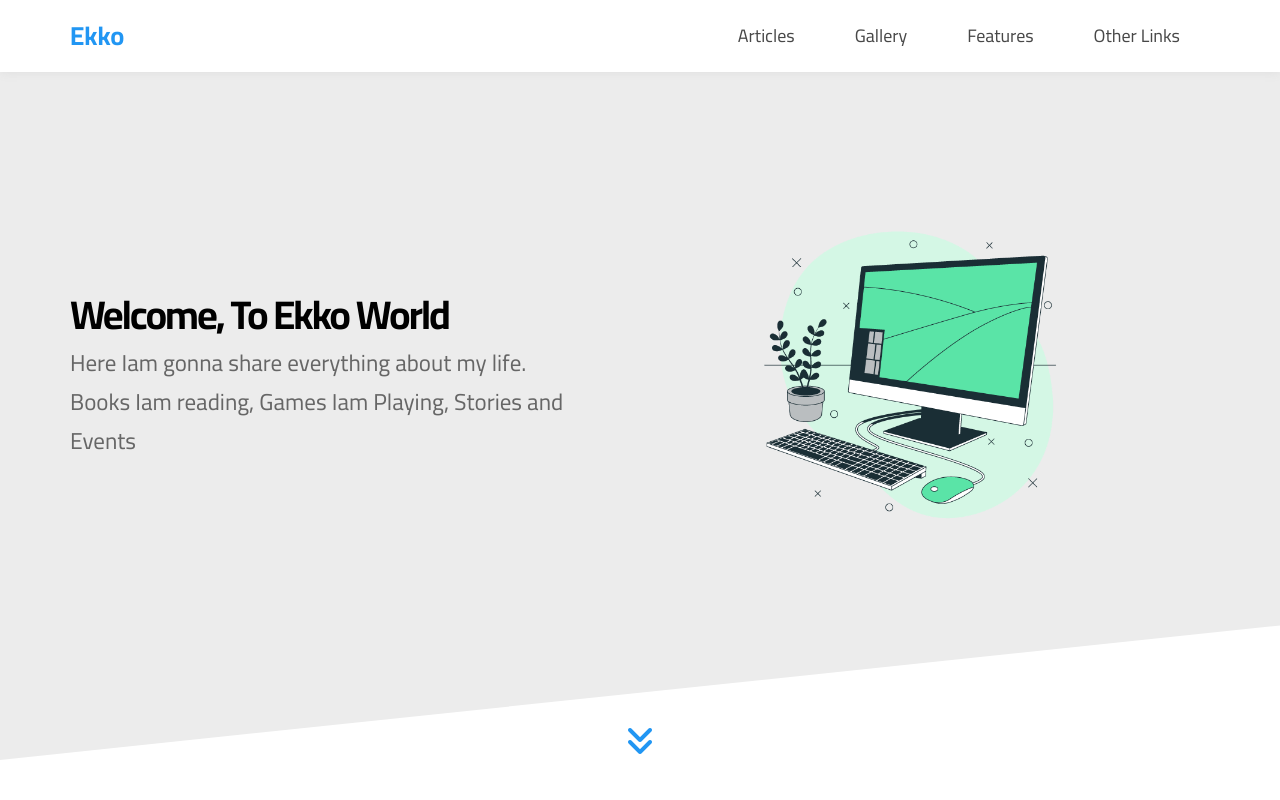
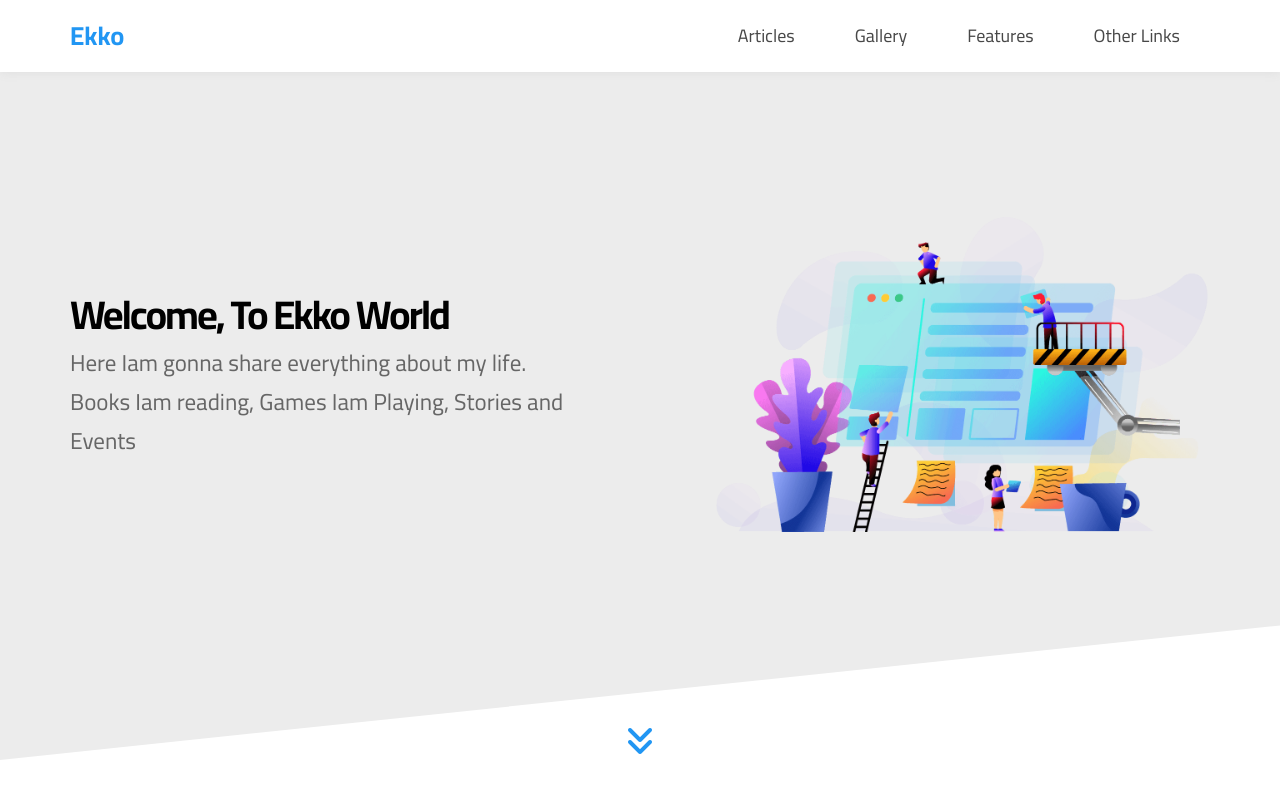
Before and after one commit to medhatassm/Ekko, a plain HTML site: page index.html in a window 1280 px wide. Shown: the top 800 px of the page. Drawn offline with Linux system fonts and the light colour scheme; files whose address does not match are found by name.

Commit message:
Change Landing Image

```diff
--- a/index.html
+++ b/index.html
@@ -92,7 +92,7 @@
                     Events</p>
             </div>
             <div class="image">
-                <img decoding="async" src="./public/images/other_links.png" alt="" />
+                <img decoding="async" src="./public/images/landing-image.png" alt="" />
             </div>
         </div>
         <a href="#articles" class="go-down">
--- a/public/styles/main.css
+++ b/public/styles/main.css
@@ -480,9 +480,9 @@ body {
 
 .landing .image img {
     position: relative;
-    width: 300px;
+    width: 500px;
     animation: up-and-down 5s linear infinite;
-    right: 150px;
+
 }
 
 @media (max-width: 991px) {
```
Also changed, not shown: public/images/landing-image.png (added), public/images/other_links.png (deleted).
